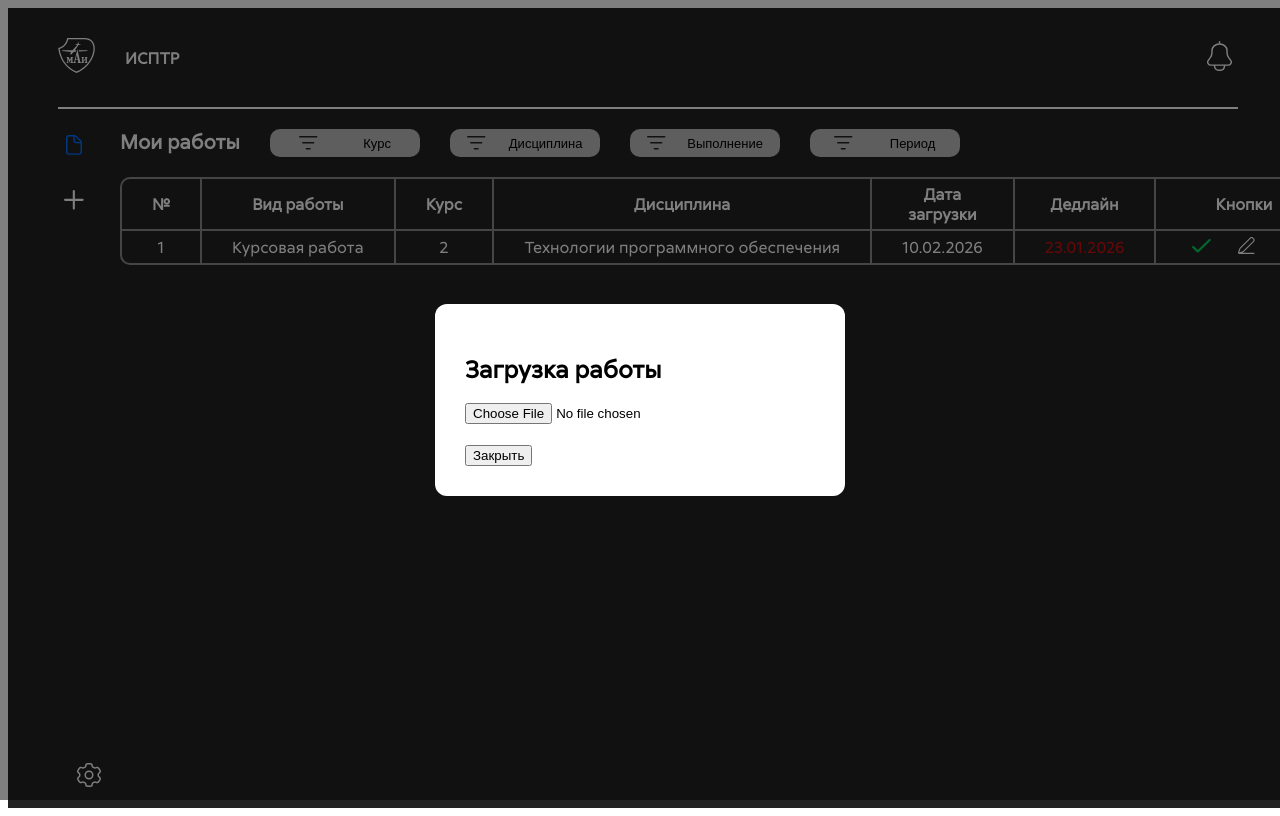
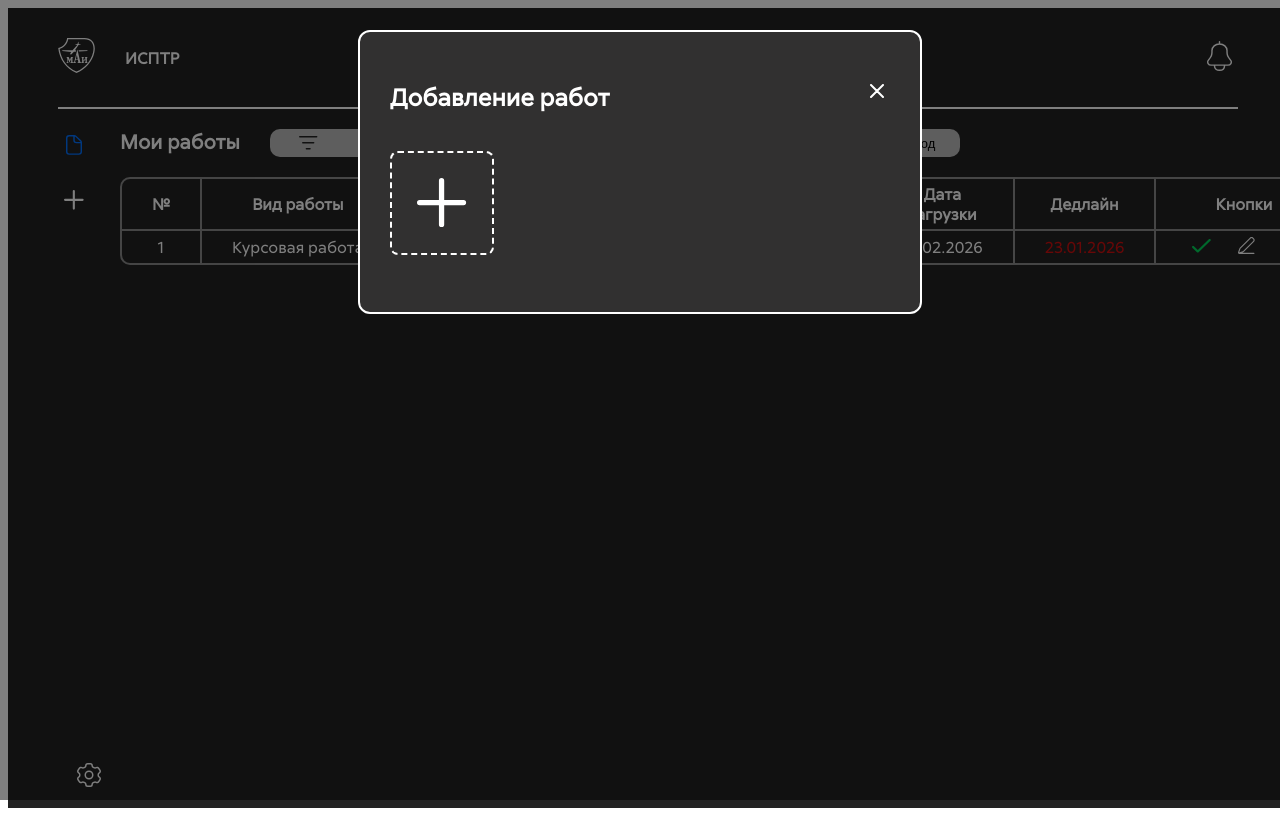
Before and after one commit to Zamuruev/isptr-frontend, a React (Create React App) app: page / in a window 1280 px wide. Both pictures are taken after a click on the button 74 px from the left and 201 px from the top of the page. Built offline with nearby package versions, Linux system fonts and the light colour scheme; the HTML template or start-up script is replaced by a standard one.

Commit message:
update leftnavbar (upload files component)

```diff
--- a/src/components/LeftNavbar.jsx
+++ b/src/components/LeftNavbar.jsx
@@ -14,6 +14,8 @@ import raiting from "../resources/img/raiting.svg"
 import sun from "../resources/img/sun.svg"
 import support from "../resources/img/support.svg"
 import logout from "../resources/img/logout.svg"
+import closeForm from "../resources/img/closeForm.svg"
+import closebtn from "../resources/img/closebtn.svg"
 
 ReactModal.setAppElement("#root")
 
@@ -21,6 +23,7 @@ function LeftNavBar() {
 
     const [isOpen, setIsOpen] = useState(false)
     const [visible, setVisible] = useState(false)
+    const [files, setFiles] = useState([])
 
     const toggleMenu = () => {
         setIsOpen(prev => !prev)
@@ -58,7 +61,7 @@ function LeftNavBar() {
                 />
                 <button className="btntable"
                     data-tooltip-id="addfile-tip"
-                    data-tooltip-content="Добавить работу" onClick={() => setVisible(!visible)}>
+                    data-tooltip-content="Добавление работ" onClick={() => setVisible(!visible)}>
                     <img src={plus} alt="plus" style={{ height: "20px" }} />
                 </button>
                 <ReactModal
@@ -67,15 +70,73 @@ function LeftNavBar() {
                     className="modalWindow"
                     overlayClassName="modalOverlay"
                 >
-                    <h2>Загрузка работы</h2>
+                    <div style={{ display: "flex", justifyContent: "space-between" }}>
+                        <h2>Добавление работ</h2>
 
-                    <input type="file" />
+                        <div style={{ marginTop: "20px" }}>
+                            <button className="btntable" onClick={() => setVisible(false)}> <img src={closeForm} alt="closeBtn" style={{ height: "14px", alignSelf: "center" }} /></button>
+                        </div>
+                    </div>
 
-                    <div style={{ marginTop: "20px" }}>
-                        <button onClick={() => setVisible(false)}>
-                            Закрыть
-                        </button>
+                    <div style={{
+                        marginTop: "20px",
+                        display: "flex",
+                        gap: "15px",
+                        flexWrap: "wrap"
+                    }}>
+                        {files.map((item, index) => (
+                            <div key={index} style={{
+                                position: "relative"
+                            }}>
+                                <img
+                                    src={item.preview}
+                                    alt="preview"
+                                    style={{
+                                        width: "100px",
+                                        height: "100px",
+                                        objectFit: "cover",
+                                        borderRadius: "8px",
+                                        border: "2px solid #ffffffff",
+                                    }}
+                                />
+
+                                <button
+                                    onClick={() => {
+                                        setFiles(files.filter((_, i) => i !== index))
+                                    }}
+                                    className="btntable"> <img src={closeForm} alt="closebtn" style={{ height: "14px", alignSelf: "center", position: "absolute", top: "5px", left: "calc(100% - 30px)", }} /></button>
+                            </div>
+                        ))}
+                        <div style={{ position: "relative" }}>
+                            <label htmlFor="fileUpload" className="btntable" >
+                                <div style={{ display: "flex", alignItems: "center", border: "2px dashed white", width: "100px", height: "100px", justifyContent: "center", borderRadius: "8px" }}>
+                                    <img src={plus} alt="add" style={{
+                                        width: "50px",
+                                        height: "50px",
+                                    }} />
+                                </div>
+
+                            </label>
+
+                            <input
+                                id="fileUpload"
+                                type="file"
+                                multiple
+                                style={{ display: "none" }}
+                                onChange={(e) => {
+                                    const selectedFiles = Array.from(e.target.files)
+
+                                    const mappedFiles = selectedFiles.map(file => ({
+                                        file,
+                                        preview: URL.createObjectURL(file)
+                                    }))
+
+                                    setFiles(prev => [...prev, ...mappedFiles])
+                                }}
+                            />
+                        </div>
                     </div>
+
                 </ReactModal>
                 <Tooltip id="addfile-tip"
                     place="right"
@@ -104,6 +165,7 @@ function LeftNavBar() {
                     borderRadius: "8px"
                 }}
             />
+
             {isOpen && (
                 <div className="settingsBlock">
                     <div>
--- a/src/pages/HomePage.jsx
+++ b/src/pages/HomePage.jsx
@@ -4,16 +4,18 @@ import MainPage from "./MainPage";
 
 function HomePage() {
     return (
-    <>
-        <div style={{backgroundColor: "#232323", height: "100vh", color: "white", marginLeft: "",}}>
-        <Header />
-        <div style={{display: "flex", flexDirection: "row", marginLeft: "50px",
-                    marginRight: "50px", marginTop: "20px"}}>
-            <LeftNavBar/>
-            <MainPage/>
-        </div>
-        </div>
-    </>
+        <>
+            <div style={{ backgroundColor: "#232323", height: "100vh", color: "white", marginLeft: "", }}>
+                <Header />
+                <div style={{
+                    display: "flex", flexDirection: "row", marginLeft: "50px",
+                    marginRight: "50px", marginTop: "20px"
+                }}>
+                    <LeftNavBar />
+                    <MainPage />
+                </div>
+            </div>
+        </>
     )
 }
 
--- a/src/styles/button.css
+++ b/src/styles/button.css
@@ -24,7 +24,8 @@ table {
     border-radius: 10px;
 }
 
-th,td {
+th,
+td {
     padding: 5px 30px;
     text-align: center;
     border-right: 2px solid rgb(140 140 140);
--- a/src/styles/global.css
+++ b/src/styles/global.css
@@ -70,9 +70,15 @@ body {
 }
 
 .modalWindow {
-  background: white;
+  position: absolute;
+  top: 30px;
+  background: #313030;
+  border: 2px solid white;
   padding: 30px;
   border-radius: 12px;
   border-radius: 12px;
-  min-width: 350px;
+  min-width: 500px;
+  max-width: 510px;
+  min-height: 220px;
+  color: white
 }
```
Also changed, not shown: src/pages/LoginPage.jsx (+12 -12 lines), src/pages/MainPage.jsx (+22 -20 lines), src/resources/img/closeForm.svg (added). Lines whose indentation alone changed are shown as unchanged.
